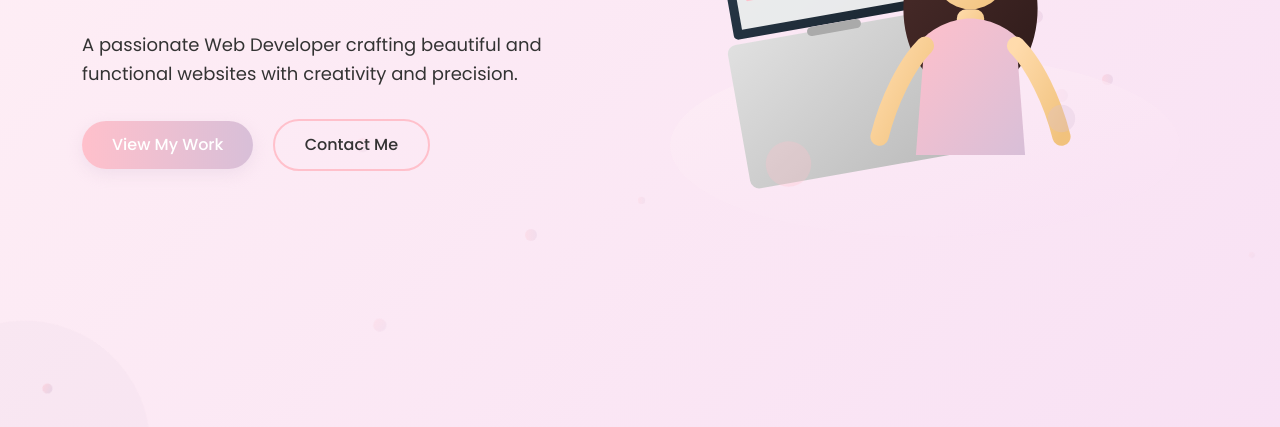
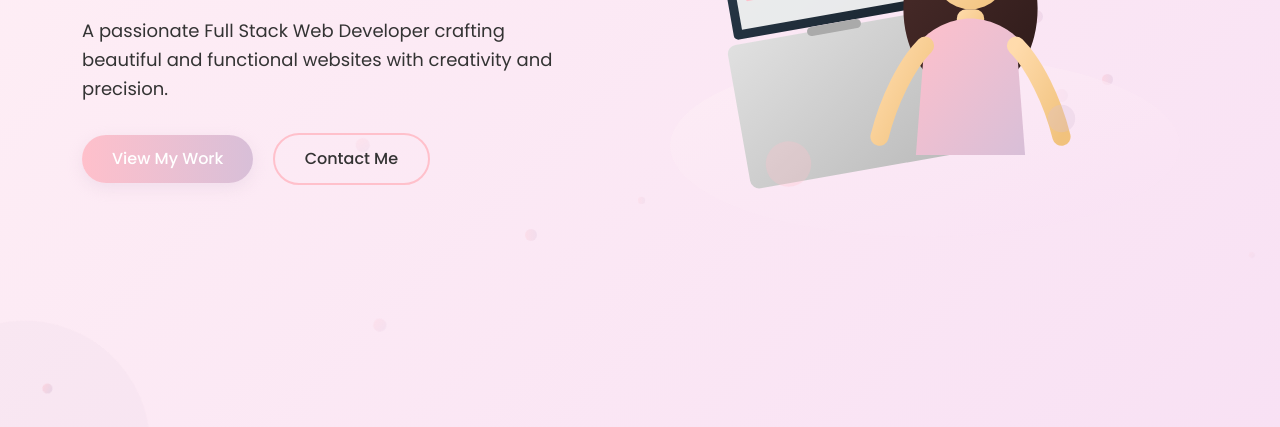
Before and after one commit to fareedmunawar-creator/irmish_portfolio, a plain HTML site: page index.html in a window 1280 px wide. Shown: the part 373-800 px from the top of the page. Drawn offline with nearby package versions, Linux system fonts and the light colour scheme.

Commit message:
Update index.html

```diff
--- a/index.html
+++ b/index.html
@@ -55,7 +55,7 @@
                         <div class="typing-container">
                             <span class="typing-text"></span>
                         </div>
-                        <p class="hero-description">A passionate Web Developer crafting beautiful and functional websites with creativity and precision.</p>
+                        <p class="hero-description">A passionate Full Stack Web Developer crafting beautiful and functional websites with creativity and precision.</p>
                         <div class="hero-buttons">
                             <a href="#projects" class="btn btn-primary">View My Work</a>
                             <a href="#contact" class="btn btn-outline">Contact Me</a>
```
